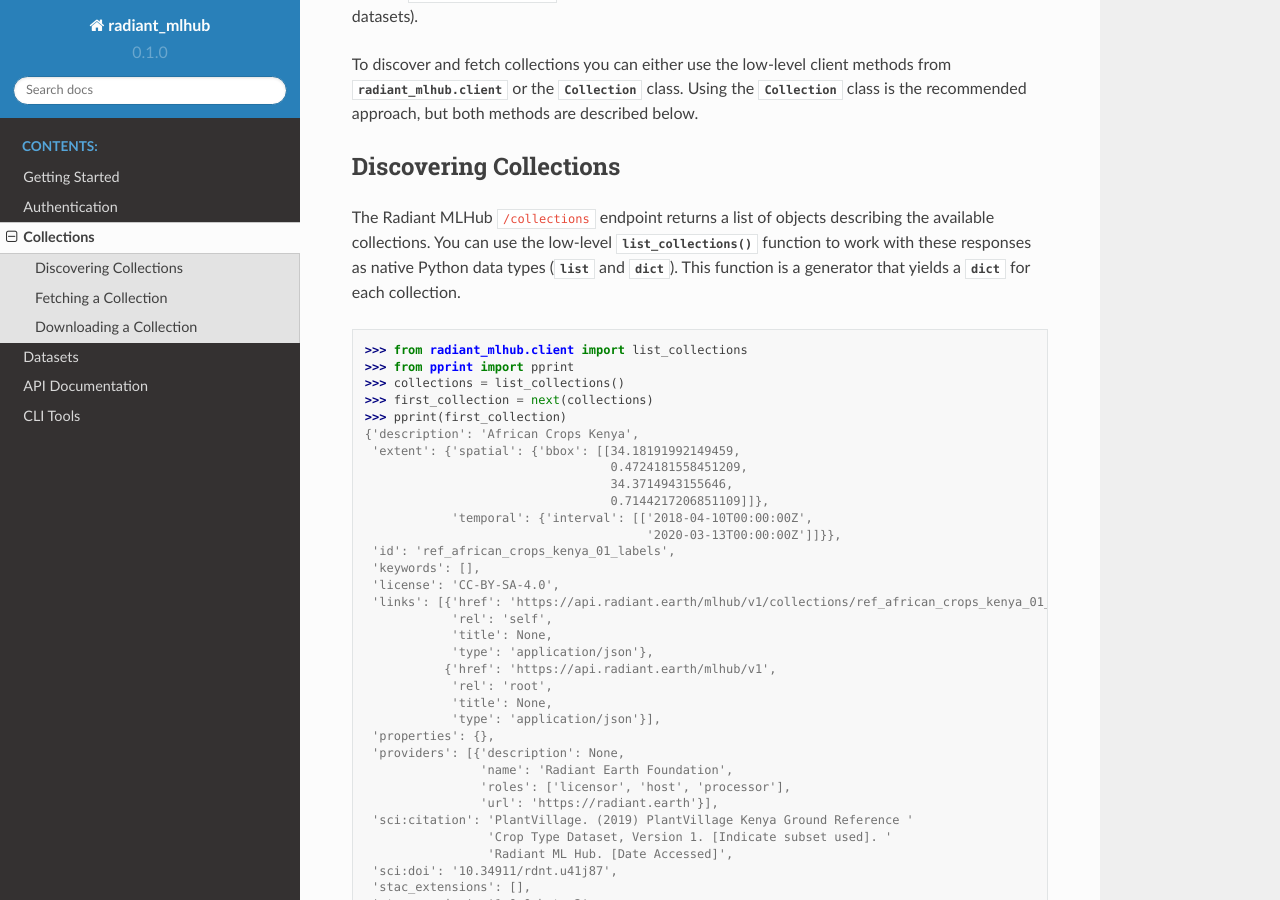
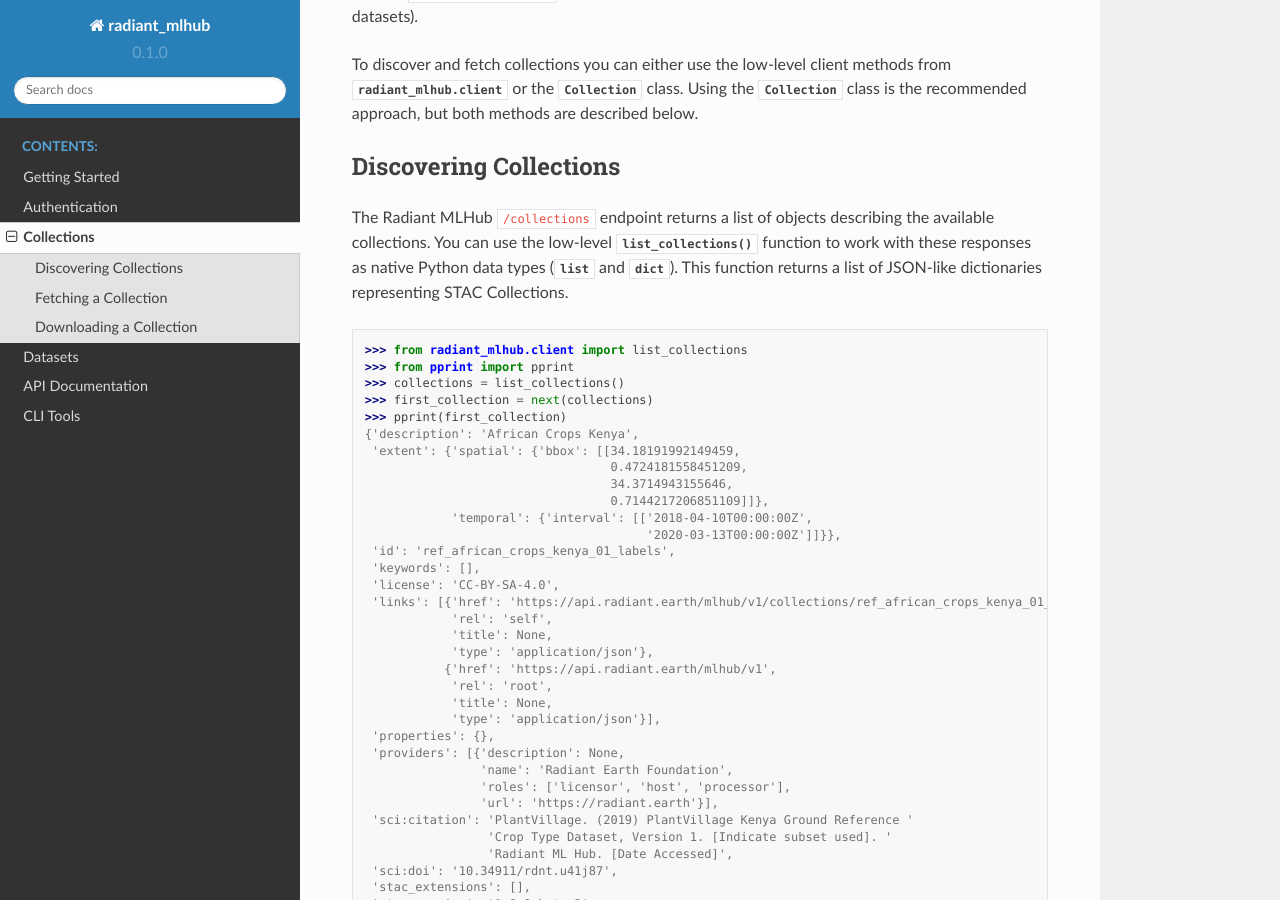
Before and after one commit to radiantearth/radiant-mlhub, a Sphinx documentation site: the page built from docs/source/collections.rst, in a window 1280 px wide and 900 px high, scrolled down 302 px. Built offline with Sphinx 7.4.7 and the Read the Docs theme 2.0.0, drawn with Linux system fonts in a browser that asks for light colours.

Commit message:
Fix some typos in docs

```diff
--- a/docs/source/collections.rst
+++ b/docs/source/collections.rst
@@ -16,7 +16,7 @@ Discovering Collections
 
 The Radiant MLHub ``/collections`` endpoint returns a list of objects describing the available collections. You can use the low-level
 :func:`~radiant_mlhub.client.list_collections` function to work with these responses as native Python data types (:class:`list`
-and :class:`dict`). This function is a generator that yields a :class:`dict` for each collection.
+and :class:`dict`). This function returns a list of JSON-like dictionaries representing STAC Collections.
 
 .. code-block:: python
 
--- a/docs/source/getting_started.rst
+++ b/docs/source/getting_started.rst
@@ -60,7 +60,7 @@ Work with Dataset Collections
 
 Datasets have 1 or more collections associated with them. Collections fall into 2 types:
 
-* ``source``: Collections of source imagery associated with the dataset
+* ``source_imagery``: Collections of source imagery associated with the dataset
 * ``labels``: Collections of labeled data associated with the dataset (these collections implement the
   `STAC Label Extension <https://github.com/radiantearth/stac-spec/tree/master/extensions/label>`_)
 
```
